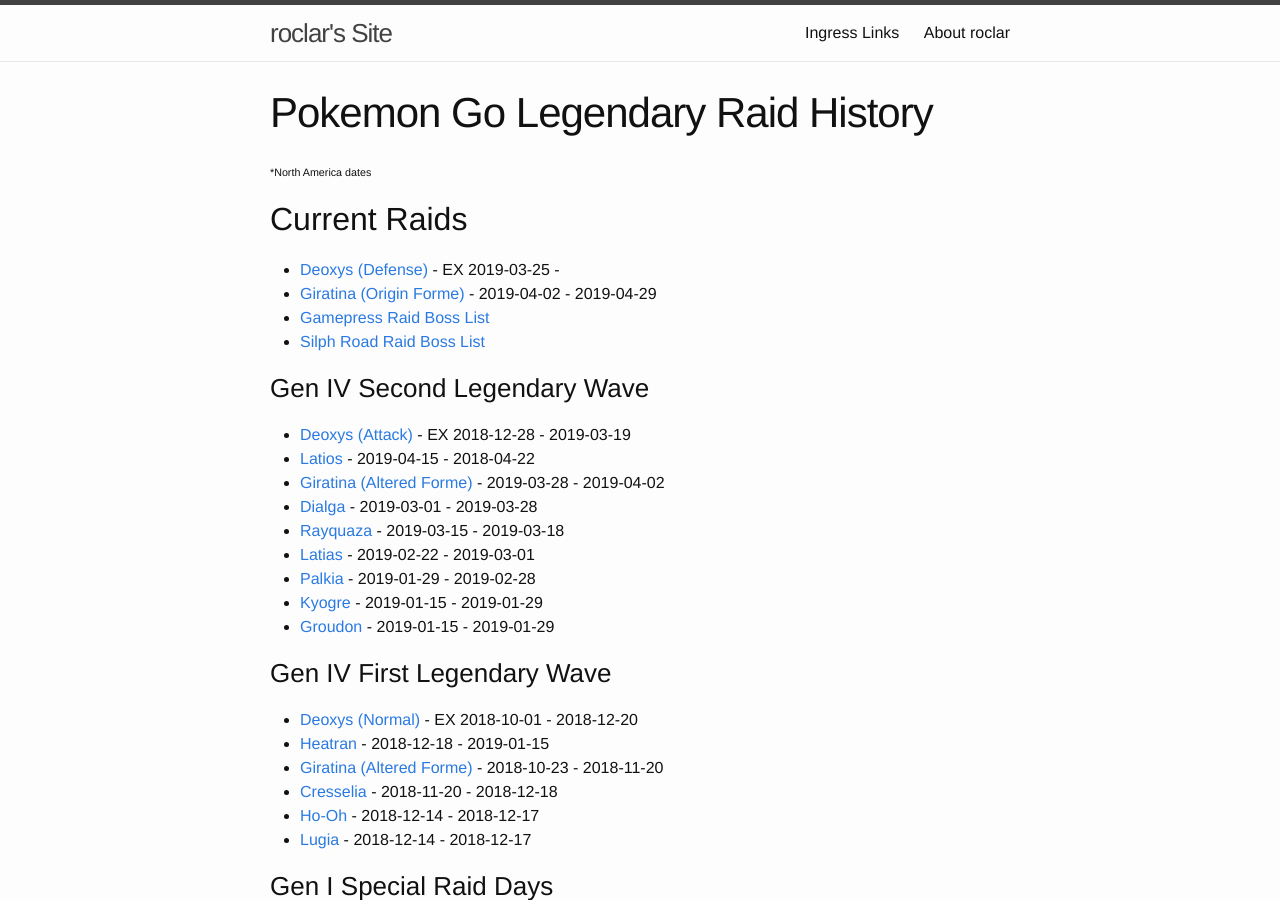
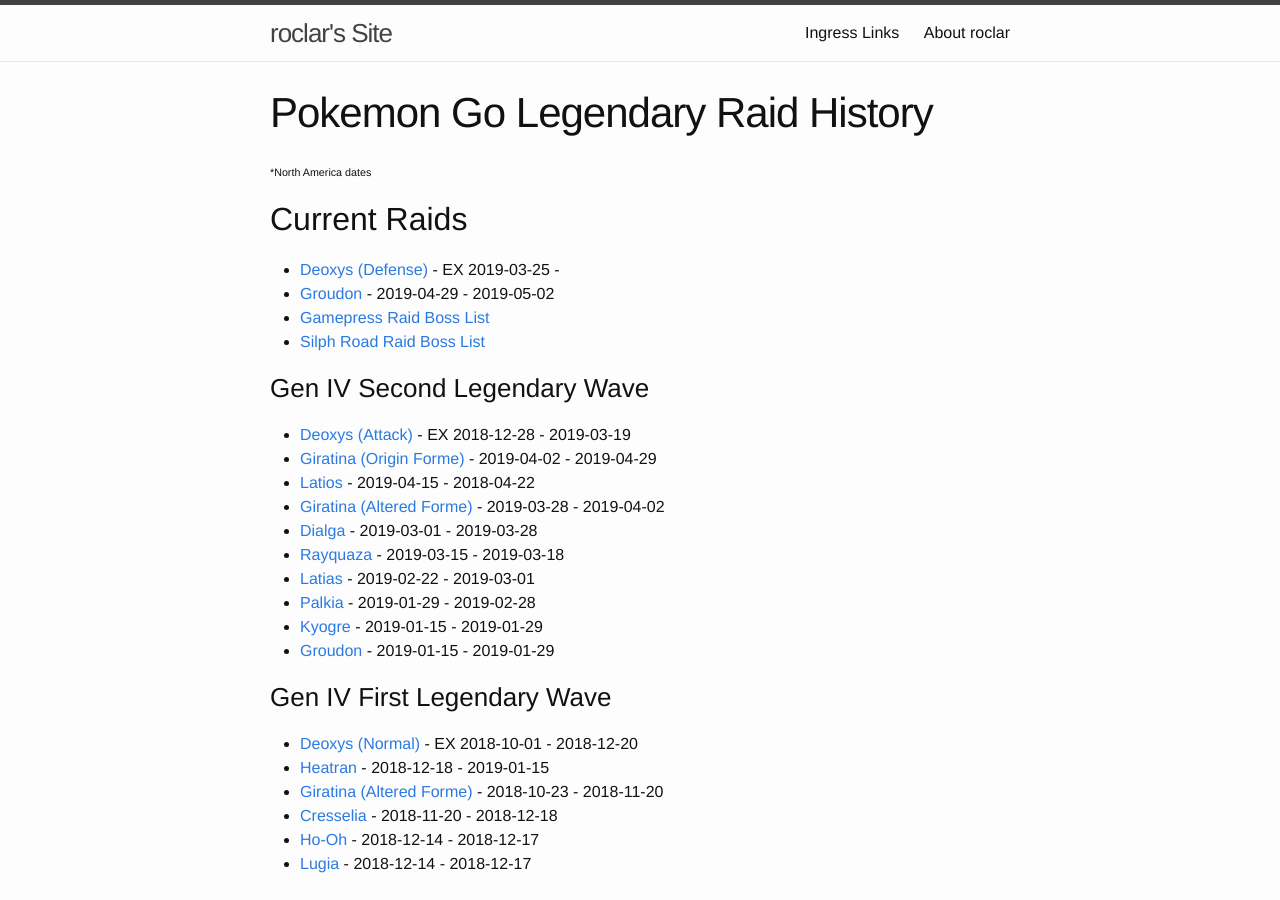
Before and after one commit to roclar/roclar.github.io, a Jekyll site: the page built from PoGoLegendaryHistory.md, in a window 1280 px wide and 900 px high. Built offline with Jekyll 4.4.1, drawn with Linux system fonts in a browser that asks for light colours; some of the changed text lies outside the part shown.

Commit message:
Added Groudon for Earth Day reward.  Retired Giratina

```diff
--- a/PoGoLegendaryHistory.md
+++ b/PoGoLegendaryHistory.md
@@ -7,12 +7,13 @@
 
 ## Current Raids
 - [Deoxys (Defense)](https://db.pokemongohub.net/pokemon/386?form=Defense) - EX 2019-03-25 -
-- [Giratina (Origin Forme)](https://db.pokemongohub.net/pokemon/487?form=Origin) - 2019-04-02 - 2019-04-29
+- [Groudon](https://db.pokemongohub.net/pokemon/383) - 2019-04-29 - 2019-05-02
 - [Gamepress Raid Boss List](https://pokemongo.gamepress.gg/raid-boss-list)
 - [Silph Road Raid Boss List](https://thesilphroad.com/raid-bosses)
 
 ### Gen IV Second Legendary Wave
 - [Deoxys (Attack)](https://db.pokemongohub.net/pokemon/386?form=Attack) - EX 2018-12-28 - 2019-03-19
+- [Giratina (Origin Forme)](https://db.pokemongohub.net/pokemon/487?form=Origin) - 2019-04-02 - 2019-04-29
 - [Latios](https://db.pokemongohub.net/pokemon/381) - 2019-04-15 - 2018-04-22
 - [Giratina (Altered Forme)](https://db.pokemongohub.net/pokemon/487?form=Altered) - 2019-03-28 - 2019-04-02
 - [Dialga](https://db.pokemongohub.net/pokemon/483) - 2019-03-01 - 2019-03-28
```
Also changed, not shown: other parts of PoGoLegendaryHistory.md (+1 -0 lines).
